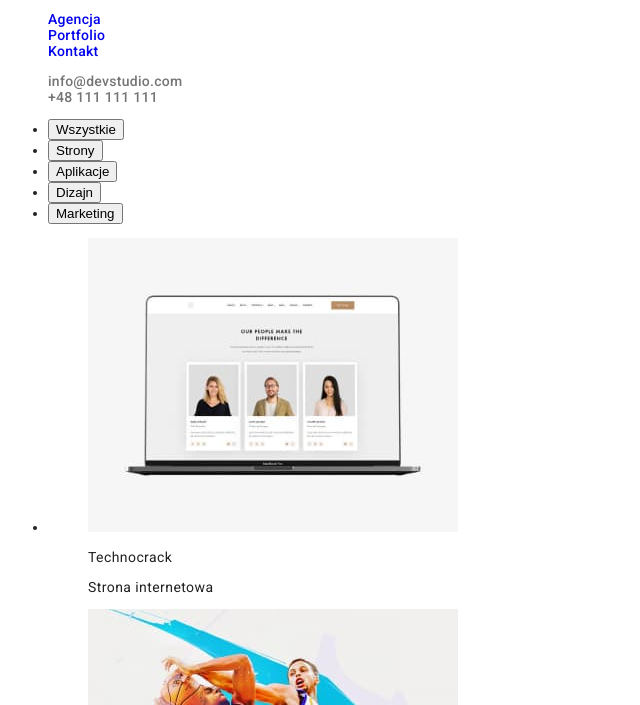
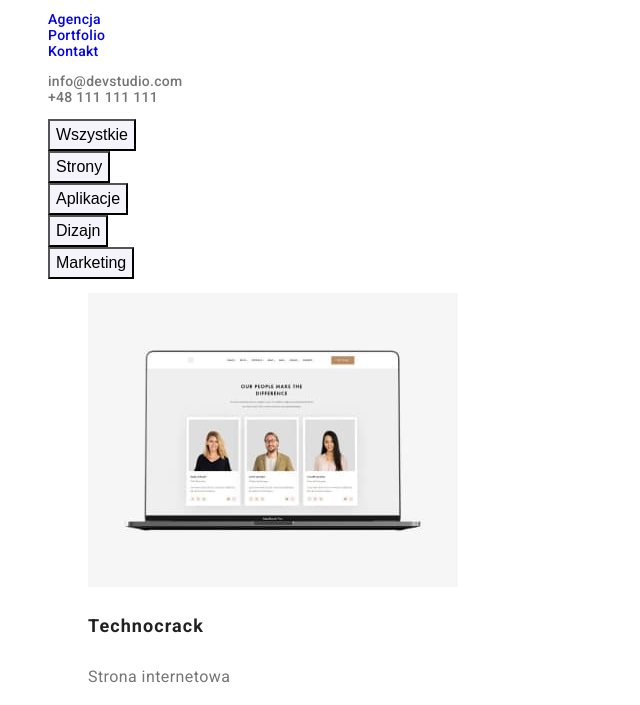
Before and after one commit to JustDunia/goit-markup-hw-02, a plain HTML site: page portfolio.html in a window 1280 px wide. Shown: the part 41-746 px from the top of the page, without its empty margins (0-640 px from the left). Drawn offline with Linux system fonts and the light colour scheme.

Commit message:
added css for portfolio

```diff
--- a/css/styles.css
+++ b/css/styles.css
@@ -24,14 +24,13 @@ body {
     background-color: var(--white);
 }
 
-.header a {
+.header a,
+.footer a {
     text-decoration: none;
 }
 
 .logo {
-    font-family: 'Raleway', sans-serif;
-    font-weight: 700;
-    font-size: 26px;
+    font: 700 26px 'Raleway', sans-serif;
     color: var(--black);
 }
 
@@ -50,7 +49,7 @@ body {
 }
 
 .header-item a:visited {
-    color: initial;
+    color: inherit;
 }
 
 .header-item a:hover,
@@ -58,10 +57,35 @@ body {
     color: var(--theme-color);
 }
 
-/* main */
+/* footer */
+
+.footer {
+    background-color: var(--background-dark);
+}
+
+.footer .logo {
+    color: var(--white);
+}
+
+.address {
+    font-style: normal;
+    line-height: 1.71;
+}
+
+.address-loc {
+    color: var(--white);
+}
+
+.address-contact {
+    color: var(--white-transparent);
+}
+
+
+/* AGENCJA */
 
 .section-title {
     font-size: 36px;
+    text-align: center;
 }
 
 /* heading section */
@@ -84,10 +108,10 @@ body {
     font-size: 16px;
     font-weight: 700;
     line-height: 1.88;
+    letter-spacing: 0.06em;
     background-color: var(--theme-color);
     color: var(--white);
-    letter-spacing: 0.06em;
-    cursor: pointer
+    cursor: pointer;
 }
 
 /* lorem section */
@@ -114,7 +138,6 @@ body {
 
 .aboutus-section {
     background-color: var(--white);
-    text-align: center;
 }
 
 .aboutus-item {
@@ -125,7 +148,6 @@ body {
 
 .team-section {
     background-color: var(--background-grey);
-    text-align: center;
 }
 
 .team-item {
@@ -146,36 +168,44 @@ body {
     color: var(--light-grey);
 }
 
-/* footer */
 
-.footer {
-    background-color: var(--background-dark);
+/* PORTFOLIO */
+
+.main {
+    background-color: var(--white);
 }
 
-.footer a {
-    text-decoration: none;
+.filter-item {
+    list-style: none;
 }
 
-.footer .logo {
-    color: var(--white);
+.filter-btn {
+    font-size: 16px;
+    font-weight: 500;
+    line-height: 1.625;
+    background-color: var(--background-grey);
+    cursor: pointer;
 }
-
-.address {
-    font-style: normal;
-    line-height: 1.71;
-}
-.address-loc {
-    color: var(--white);
-}
-
-.address-contact {
-    color: var(--white-transparent);
-}
-
-/* portfolio */
 
 .filter-btn:hover,
 .filter-btn:focus {
     background-color: var(--theme-color);
     color: var(--white);
 }
+
+.portfolio-item {
+    list-style: none;
+}
+
+.portfolio-name {
+    font-size: 18px;
+    font-weight: 700;
+    line-height: 2;
+    letter-spacing: 0.06em;
+}
+
+.portfolio-category {
+    font-size: 16px;
+    line-height: 1.875;
+    color: var(--light-grey);
+}
--- a/portfolio.html
+++ b/portfolio.html
@@ -40,7 +40,7 @@
                 </li>
             </ul>
         </header>
-        <main>
+        <main class="main">
             <ul class="filter-items">
                 <li class="filter-item">
                     <button class="filter-btn" type="button">Wszystkie</button>
```
